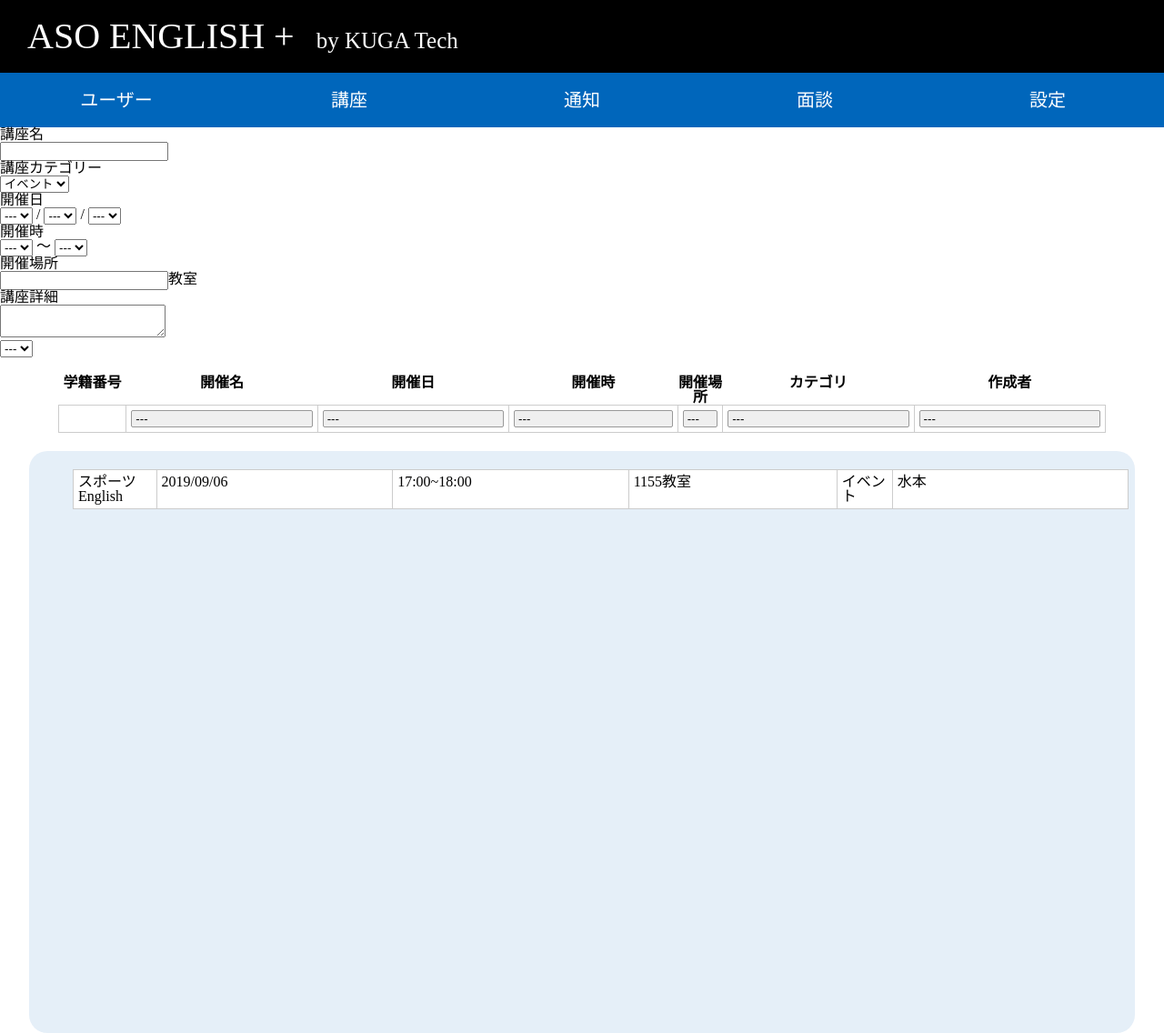
After one commit to 2000Nezox/abroad_web, a PHP site: page /main/course-top.php in a window 1280 px wide. The commit adds this page. Shown: the whole page at 91% size. Run offline with PHP 8.4, Linux system fonts and the light colour scheme.

Commit message:
講座のトップページのHTMLを書きました 次回からはCSSを書いていきたいと思います

```diff
--- a/css/main_index.css
+++ b/css/main_index.css
@@ -3,10 +3,10 @@
     height: 45px;
 }
 
-.header-1{
-    background: rgba(0,102,187,0.1) !important;
-    color: black !important;
-}
+/*.header-1{*/
+/*    background: rgba(0,102,187,0.1) !important;*/
+/*    color: black !important;*/
+/*}*/
 
 /*#sub-header-1{*/
 /*    background: rgba(0,102,187,0.1) !important;*/
--- a/js/ajex.js
+++ b/js/ajex.js
@@ -116,47 +116,47 @@ $(function(){
 
 
 
-    // $('#header-1').on('click',function(){
-    //     $.ajax({
-    //         url:'',
-    //         type:'POST',
-    //     })
-    //     // Ajaxリクエストが成功した時発動
-    //         .done( (data) => {
-    //             var  i = document.getElementById('main-content');
-    //             console.log(data);
-    //             i.innerHTML = data;
-    //         })
-    //         // Ajaxリクエストが失敗した時発動
-    //         .fail( (data) => {
-    //             $('.result').html(data);
-    //             console.log(data);
-    //         })
-    //         // Ajaxリクエストが成功・失敗どちらでも発動
-    //         .always( (data) => {
-    //
-    //         });
-    // });
-    //
-    // $('#header-2').on('click',function(){
-    //     $.ajax({
-    //         url:'',
-    //         type:'POST',
-    //     })
-    //     // Ajaxリクエストが成功した時発動
-    //         .done( (data) => {
-    //             var  i = document.getElementById('ajex-test');
-    //             console.log(i);
-    //             i.innerHTML = data;
-    //         })
-    //         // Ajaxリクエストが失敗した時発動
-    //         .fail( (data) => {
-    //             $('.result').html(data);
-    //             console.log(data);
-    //         })
-    //         // Ajaxリクエストが成功・失敗どちらでも発動
-    //         .always( (data) => {
-    //
-    //         });
-    // });
+    $('#header-1').on('click',function(){
+        $.ajax({
+            url:'../main/user.php',
+            type:'POST',
+        })
+        // Ajaxリクエストが成功した時発動
+            .done( (data) => {
+                var  i = document.getElementById('main-content');
+                console.log(data);
+                i.innerHTML = data;
+            })
+            // Ajaxリクエストが失敗した時発動
+            .fail( (data) => {
+                $('.result').html(data);
+                console.log(data);
+            })
+            // Ajaxリクエストが成功・失敗どちらでも発動
+            .always( (data) => {
+
+            });
+    });
+
+    $('#header-2').on('click',function(){
+        $.ajax({
+            url:'../main/test.php',
+            type:'POST',
+        })
+        // Ajaxリクエストが成功した時発動
+            .done( (data) => {
+                var  i = document.getElementById('main-content');
+                console.log(i);
+                i.innerHTML = data;
+            })
+            // Ajaxリクエストが失敗した時発動
+            .fail( (data) => {
+                $('.result').html(data);
+                console.log(data);
+            })
+            // Ajaxリクエストが成功・失敗どちらでも発動
+            .always( (data) => {
+
+            });
+    });
 });
--- /dev/null
+++ b/main/course-top.php
@@ -0,0 +1,150 @@
+<!DOCTYPE html>
+<html lang="ja">
+<head>
+    <meta charset="UTF-8">
+    <title>$Title$</title>
+    <link rel="stylesheet" href="../css/reset.css">
+    <link rel="stylesheet" href="../css/header.css">
+    <link rel="stylesheet" href="../css/course-top.css">
+    <script src="../js/jquery-3.4.1.min.js"></script>
+    <script src="../js/header.js"></script>
+    <script src="../js/ajex.js"></script>
+</head>
+<body>
+<?php include ("../sharedfile/header.php");?>
+<div id="main-content">
+    <div class="course-input">
+        <dl>
+            <dt>講座名</dt>
+            <dd><input type="text" name="title"></dd>
+            <dt>講座カテゴリー</dt>
+            <dd>
+                <select name="category">
+                    <option value="">イベント</option>
+                </select>
+            </dd>
+            <dt>開催日</dt>
+            <dd>
+                <select name="year">
+                    <option value="">---</option>
+                </select>
+                /
+                <select name="month">
+                    <option value="">---</option>
+                </select>
+                /
+                <select name="day">
+                    <option value="">---</option>
+                </select>
+            </dd>
+            <dt>開催時</dt>
+            <dd>
+                <select name="start-time">
+                    <option value="">---</option>
+                </select>
+                ～
+                <select name="ending-time">
+                    <option value="">---</option>
+                </select>
+            </dd>
+            <dt>開催場所</dt>
+            <dd><input type="text" name="venue">教室</dd>
+            <dt>講座詳細</dt>
+            <dd>
+                <textarea name="explanation">
+
+                </textarea>
+            </dd>
+        </dl>
+    </div>
+    <div class="course-list">
+        <select name="refine">
+            <option value="">---</option>
+        </select>
+        <table class="tablecategory">
+            <thead>
+            <tr>
+                <th class="table">学籍番号</th>
+                <th>開催名</th>
+                <th>開催日</th>
+                <th>開催時</th>
+                <th>開催場所</th>
+                <th>カテゴリ</th>
+                <th>作成者</th>
+            </tr>
+            </thead>
+            <tbody>
+            <tr>
+                <td></td>
+                <td>
+                    <select>
+                        <option value="">---</option>
+                    </select>
+                </td>
+                <td>
+                    <select>
+                        <option value="">---</option>
+                    </select>
+                </td>
+                <td>
+                    <select>
+                        <option value="">---</option>
+                    </select>
+                </td>
+                <td>
+                    <select>
+                        <option value="">---</option>
+                    </select>
+                </td>
+                <td>
+                    <select>
+                        <option value="">---</option>
+                    </select>
+                </td>
+                <td>
+                    <select>
+                        <option value="">---</option>
+                    </select>
+                </td>
+            </tr>
+            </tbody>
+        </table>
+    </div>
+    <div class="box">
+        <table class="tablebody">
+            <!-- ここはphpでデータベースから持ってきて埋め込む-->
+            <!-- 以下イメージ、上記の機能が完了後は削除-->
+            <tr>
+                <td>スポーツEnglish</td>
+                <td>2019/09/06</td>
+                <td>17:00~18:00</td>
+                <td>1155教室</td>
+                <td>イベント</td>
+                <td>水本</td>
+            </tr>
+            <!-- こんなかんじ -->
+            <?php
+            //                for($i = 1; $i <= 30; $i++){
+            //                    echo '            <tr>
+            //                <td>1801017</td>
+            //                <td>麻生情報ビジネス専門学校</td>
+            //                <td>情報システム専攻科</td>
+            //                <td>久家まさと</td>
+            //                <td>2年</td>
+            //                <td>酒井　春華</td>
+            //                <td>サカイ　ハルカ</td>
+            //                <td>あり</td>
+            //            </tr>
+            //            ';
+            //                }
+            ?>
+        </table>
+    </div>
+</div>
+<div id="main-css">
+
+</div>
+<div id="main-js"></div>
+</div>
+</body>
+</html>
```
Also changed, not shown: cRegistration.html (indentation only), css/course-top.css (added).
